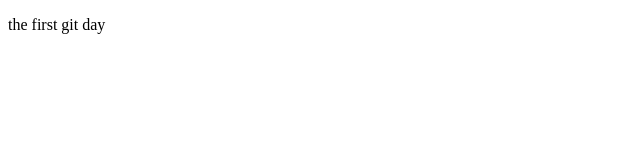
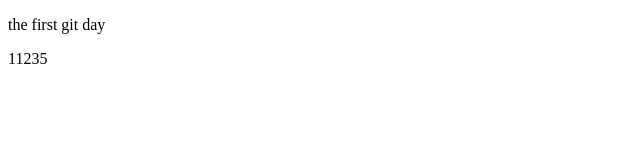
Before and after one commit to lawliet-F/black-horse-77-class-web, a plain HTML site: page lawliet.html in a window 1280 px wide. Shown: the full height of the page, 0-640 px from the left. Drawn offline with Linux system fonts and the light colour scheme.

Commit message:
新分支

```diff
--- a/lawliet.html
+++ b/lawliet.html
@@ -9,6 +9,7 @@
 
 <body>
   <p>the first git day</p>
+  <div>11235</div>
 </body>
 
 </html>
```
